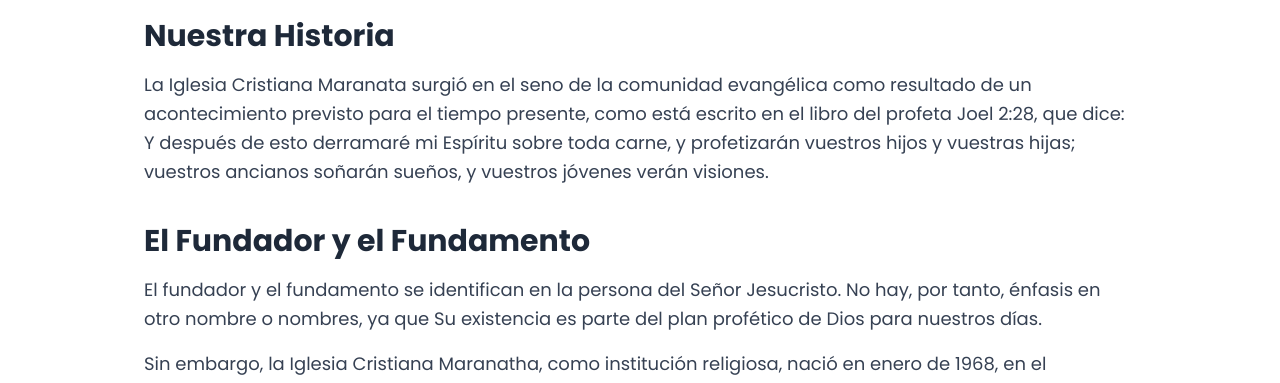
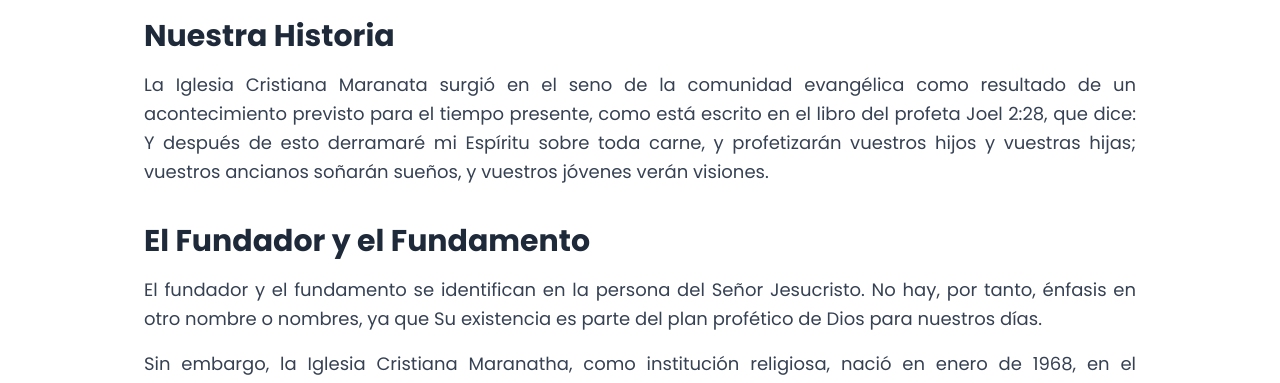
Before and after one commit to jansenosorio/site-icm-america-latina, a Next.js app: page /sobre-nosotros in a window 1280 px wide. Shown: the part 340-723 px from the top of the page. Built offline with nearby package versions, Linux system fonts and the light colour scheme.

Commit message:
fix: add text-justify class to Paragraph component for improved text alignment

```diff
--- a/components/typography/Paragraph.tsx
+++ b/components/typography/Paragraph.tsx
@@ -1,6 +1,6 @@
 export function Paragraph({ children }: { children: React.ReactNode }) {
   return (
-    <p className="text-base md:text-lg text-gray-700 leading-relaxed mb-4 whitespace-pre-wrap">
+    <p className="text-base md:text-lg text-gray-700 leading-relaxed mb-4 whitespace-pre-wrap text-justify">
       {children}
     </p>
   );
```
